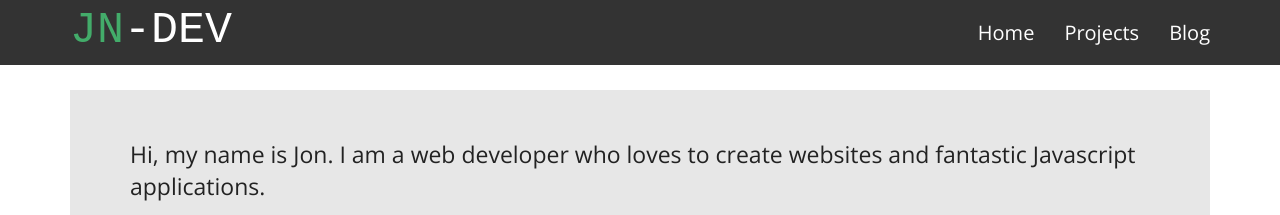
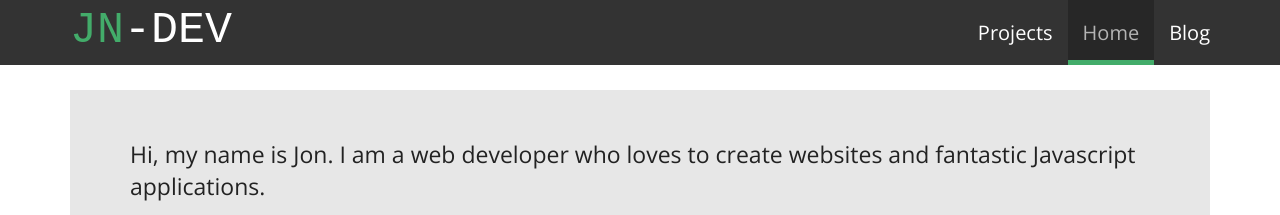
Before and after one commit to jon-a-nygaard/jon-a-nygaard.github.io, a Jekyll site: the page built from index.html, in a window 1280 px wide. Shown: the top 215 px of the page. Built offline with Jekyll 4.4.1, drawn with Linux system fonts in a browser that asks for light colours; nearby versions of some CDN libraries.

Commit message:
Added dynamic menu with active styling.

```diff
--- a/_includes/menu.html
+++ b/_includes/menu.html
@@ -13,11 +13,16 @@
 			</a>
 		</div>
 		<div class="navbar-collapse collapse">
-			<ul class="nav navbar-nav navbar-right">
-				<li><a href="/">Home</a></li>
-				<li><a href="/projects">Projects</a></li>
-				<li><a href="/blog">Blog</a></li>
+			<ul class="nav navbar-nav navbar-right text-right">
+				{% for node in site.pages %}
+					{% assign url = node.url | remove: 'index.html' %}
+					{%if page.url == node.url %}
+					<li><a href="" class="active">{{ node.title }}</a></li>
+					{% else %}
+					<li><a href="{{ url }}">{{ node.title }}</a></li>
+					{% endif %}
+				{% endfor %}
 			</ul>
-		</div><!--/.nav-collapse -->
+		</div>
 	</div>
 </div>
--- a/assets/css/lightBlue.css
+++ b/assets/css/lightBlue.css
@@ -25,6 +25,12 @@ img {
   line-height: 41px;
   font-size: 20px;
 }
+.navbar-default .navbar-nav>li>a.active {
+  background-color: #272727;
+  color: #b3b3b3;
+  border-bottom: 5px solid #43ac6a;
+  padding-bottom: 7px;
+}
 .navbar-brand {
   height: 60px;
 }
```
Also changed, not shown: index.html (+1 -6 lines).
